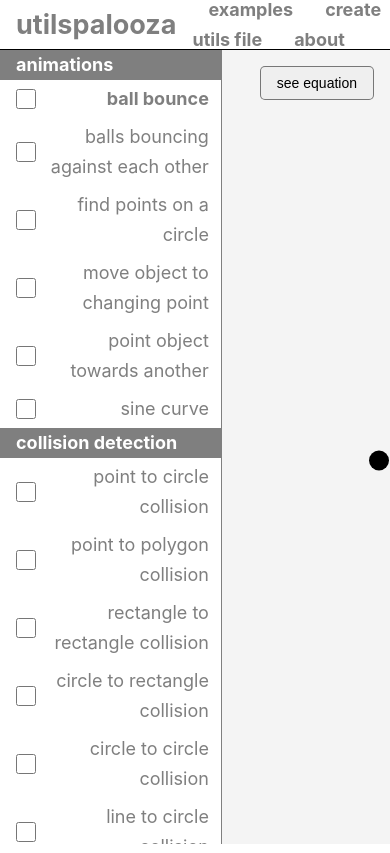
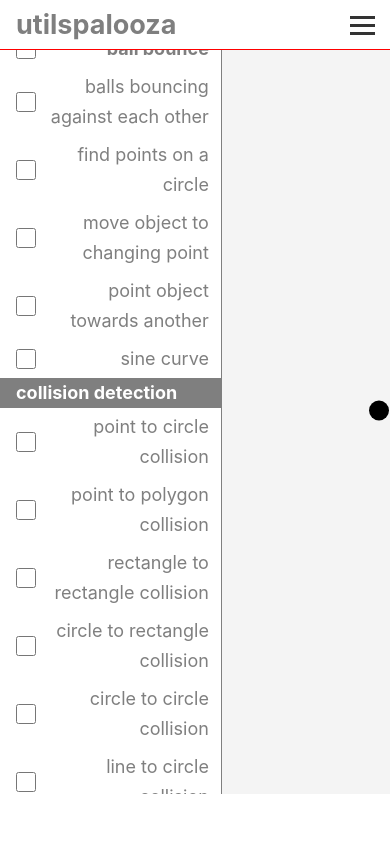
Before and after one commit to warpedpuppy/utils-site-typescript, a React (Create React App) app: page /examples/ball-bounce in a window 390 px wide. Built offline with nearby package versions, Linux system fonts and the light colour scheme.

Commit message:
added hamburger

```diff
--- a/src/components/NavBar/NavBar.scss
+++ b/src/components/NavBar/NavBar.scss
@@ -1,12 +1,95 @@
 nav {
   height: 50px;
-  border-bottom: 1px solid black;
+  // border-bottom: 1px solid black;
   width: 100vw;
   display: flex;
   align-items: center;
   justify-content: space-between;
+  position: fixed;
+  z-index: 999;
+  background-color: white;
+  h1 {
+    position: relative;
+    z-index: 900;
+    background-color: white;
+    width: 100vw;
+    height: 50px;
+    display: flex;
+    align-items: center;
+    border-bottom: 1px solid red;
+  }
+  #hamburger {
+    display: block;
+    position: absolute;
+    right: 10px;
+    z-index: 1000;
+    cursor: pointer;
+    justify-content: center;
+    align-items: center;
+    &.collapsed {
+      span:nth-child(1) {
+        transform: rotate(-45deg) translate(-5px, 6px);
+      }
+      span:nth-child(2) {
+        opacity: 0;
+      }
+      span:nth-child(3) {
+        transform: rotate(45deg) translate(-5px, -6px);
+      }
+    }
+    span {
+      display: block;
+      width: 25px;
+      height: 3px;
+      background-color: #333;
+      margin: 5px;
+      transition: transform 0.5s;
+    }
+  }
+  #nav-links {
+    position: absolute;
+    top: -400px;
+    display: flex;
+    flex-direction: column;
+    position: absolute;
+
+    right: 0;
+    width: 100vw;
+    background-color: white;
+    z-index: -800;
+    a {
+      padding: 1rem;
+      margin: 0;
+      border-bottom: 1px solid black;
+      text-align: center;
+    }
+    transition: top 0.5s;
+    &.collapsed {
+      top: 50px;
+    }
+  }
   a {
     padding: 0 0.5rem;
     margin: 0 0.5rem;
   }
 }
+
+@media screen and (min-width: 768px) {
+  nav {
+    #hamburger {
+      display: none;
+    }
+    #nav-links {
+      display: flex;
+      flex-direction: row;
+      justify-content: flex-end;
+      position: relative;
+      top: 0;
+      a {
+        padding: 0 1rem;
+        margin: 0 1rem;
+        border: none;
+      }
+    }
+  }
+}
--- a/src/components/NavBar/NavBar.tsx
+++ b/src/components/NavBar/NavBar.tsx
@@ -1,12 +1,25 @@
 import "./NavBar.scss";
+import { useState } from "react";
 import { Link } from "react-router-dom";
 function NavBar() {
+  const [collapsed, setCollapsed] = useState(false);
+
   return (
     <nav>
-      <Link to="/">
-        <h1>utilspalooza</h1>
-      </Link>
-      <div>
+      <h1>
+        <Link to="/">utilspalooza</Link>
+      </h1>
+
+      <div
+        id="hamburger"
+        onClick={() => setCollapsed(!collapsed)}
+        className={collapsed ? "collapsed" : ""}
+      >
+        <span></span>
+        <span></span>
+        <span></span>
+      </div>
+      <div id="nav-links" className={collapsed ? "collapsed" : ""}>
         <Link to="/examples">examples</Link>
         <Link to="/create-json">create utils file</Link>
         <Link to="/about">about</Link>
```
